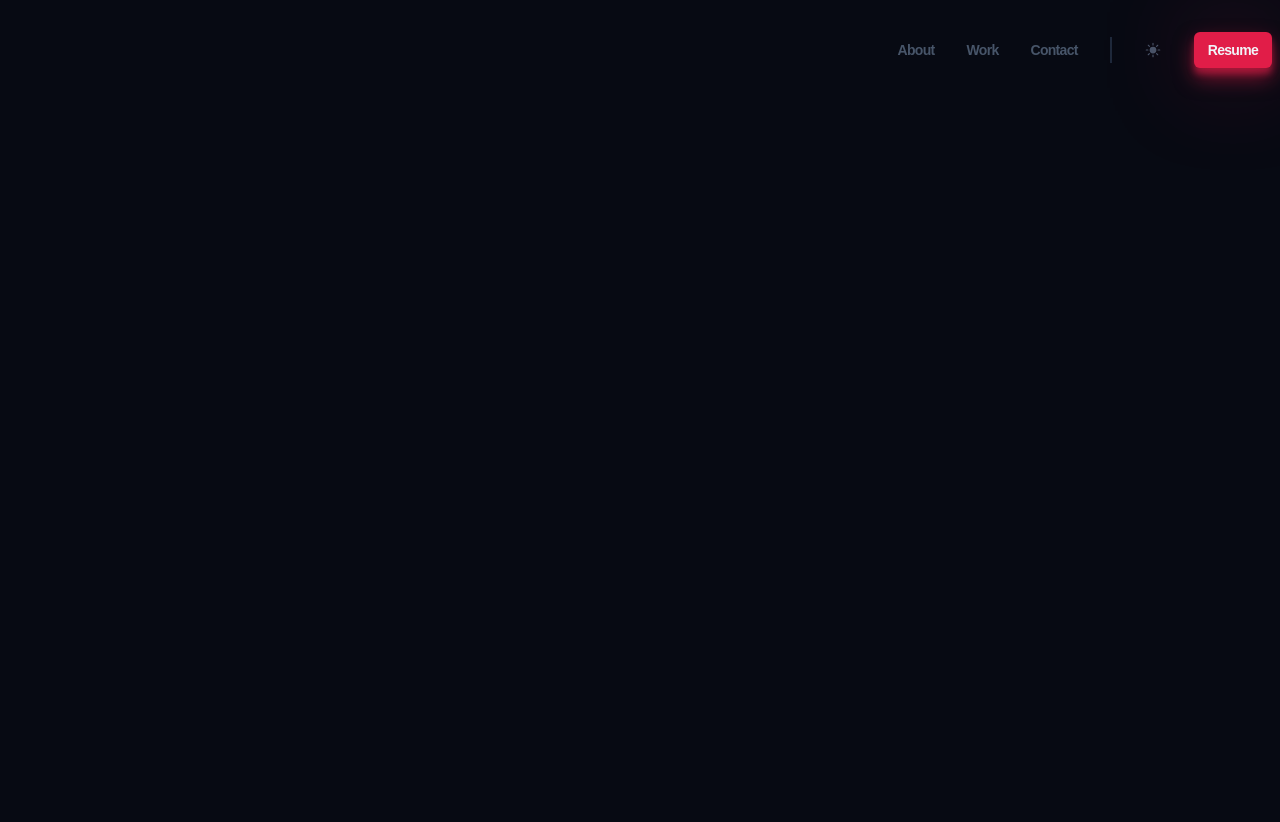
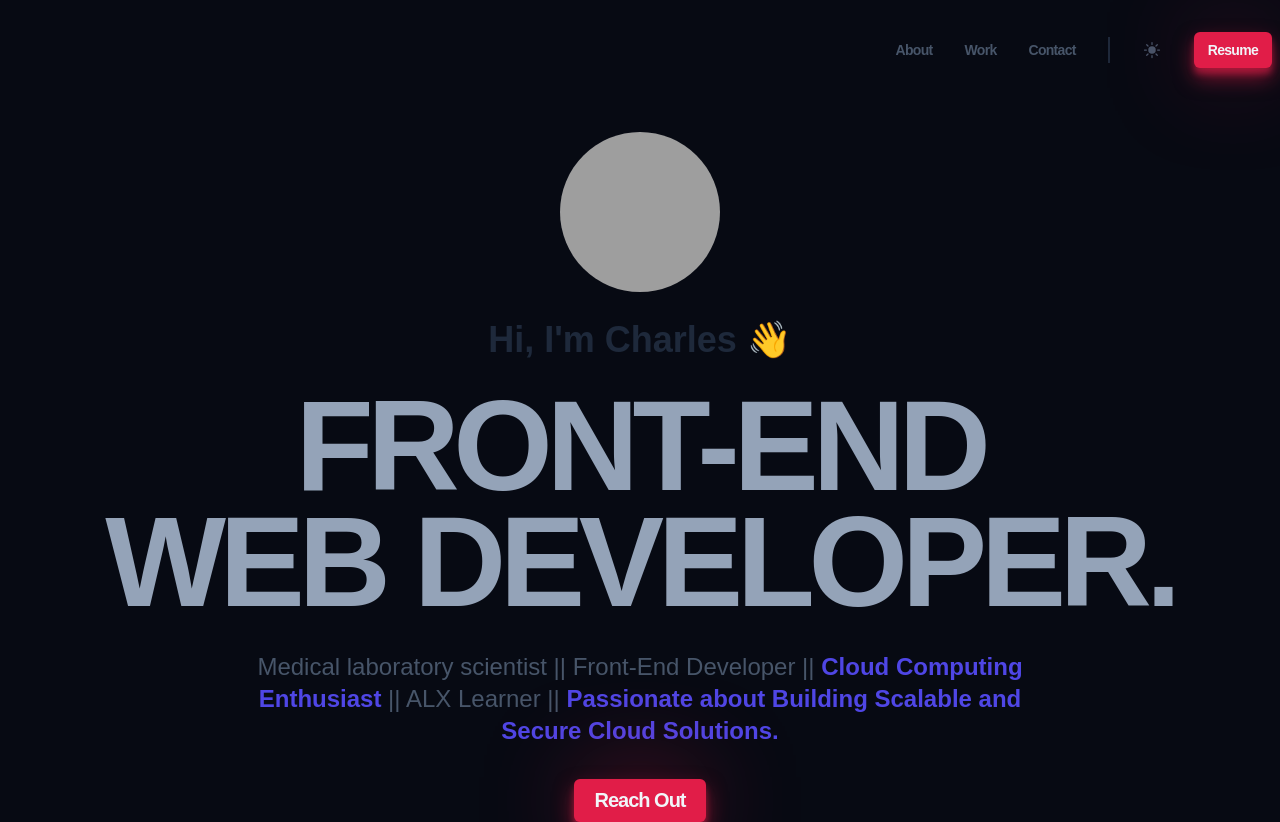
Before and after one commit to Ravencodess/Portfolio-Website, a website built with Vite: page index.html in a window 1280 px wide. Before the commit the page ends 800 px from the top, so only its background shows below. Built offline with nearby package versions, Linux system fonts and the light colour scheme; grey boxes are pictures that could not be loaded; a web font is replaced by a local one.

Commit message:
added hero

```diff
--- a/index.html
+++ b/index.html
@@ -7,11 +7,13 @@
 		<link
 			href="https://api.fontshare.com/v2/css?f[]=general-sans@500,600,400,700&display=swap"
 			rel="stylesheet" />
+		<meta name="description" content="My Portfolio website" />
+		<meta name="keywords" content="web design, html, css, js" />
 		<title>Dev server</title>
 	</head>
 	<body>
 		<header class="header container">
-			<button class="header__hamburger">
+			<button aria-expanded="false" id="hamburger" class="header__hamburger">
 				<svg
 					xmlns="http://www.w3.org/2000/svg"
 					fill="none"
@@ -24,6 +26,38 @@
 						d="M3.75 6.75h16.5M3.75 12h16.5m-16.5 5.25h16.5" />
 				</svg>
 			</button>
+			<!-- MOBILE MENU -->
+			<div id="mobile-menu" class="header__mobile-container">
+				<nav>
+					<ul class="header__mobile">
+						<li>
+							<a class="header__link" href="#about">About</a>
+						</li>
+						<li>
+							<a class="header__link" href="#work">Work</a>
+						</li>
+						<li>
+							<a class="header__link" href="#contact">Contact</a>
+						</li>
+						<li class="header__line"></li>
+						<li>
+							<button class="header__sun">
+								<svg
+									xmlns="http://www.w3.org/2000/svg"
+									viewBox="0 0 24 24"
+									fill="currentColor">
+									<path
+										d="M12 2.25a.75.75 0 01.75.75v2.25a.75.75 0 01-1.5 0V3a.75.75 0 01.75-.75zM7.5 12a4.5 4.5 0 119 0 4.5 4.5 0 01-9 0zM18.894 6.166a.75.75 0 00-1.06-1.06l-1.591 1.59a.75.75 0 101.06 1.061l1.591-1.59zM21.75 12a.75.75 0 01-.75.75h-2.25a.75.75 0 010-1.5H21a.75.75 0 01.75.75zM17.834 18.894a.75.75 0 001.06-1.06l-1.59-1.591a.75.75 0 10-1.061 1.06l1.59 1.591zM12 18a.75.75 0 01.75.75V21a.75.75 0 01-1.5 0v-2.25A.75.75 0 0112 18zM7.758 17.303a.75.75 0 00-1.061-1.06l-1.591 1.59a.75.75 0 001.06 1.061l1.591-1.59zM6 12a.75.75 0 01-.75.75H3a.75.75 0 010-1.5h2.25A.75.75 0 016 12zM6.697 7.757a.75.75 0 001.06-1.06l-1.59-1.591a.75.75 0 00-1.061 1.06l1.59 1.591z"></path>
+								</svg>
+							</button>
+						</li>
+						<li>
+							<a class="header__resume btn" href="#">Resume</a>
+						</li>
+					</ul>
+				</nav>
+			</div>
+			<!-- DESKTOP NAV -->
 			<nav>
 				<ul class="header__menu">
 					<li>
@@ -53,14 +87,30 @@
 				</ul>
 			</nav>
 		</header>
-		<!-- <main>
-      <section class="section"></section>
-      <section class="section"></section>
-      <section class="section"></section>
-      <section class="section"></section>
-      <section class="section"></section>
-    </main>
-    <footer></footer> -->
+		<main>
+			<section class="hero container">
+				<img class="hero__img" src="/potrait.jpg" alt="Profile Picture" />
+				<p class="hero__subtitle">Hi, I'm Charles 👋</p>
+				<h1 class="hero__title">
+					Front-End <br />
+					Web Developer.
+				</h1>
+				<p class="hero__description">
+					Medical laboratory scientist || Front-End Developer ||
+					<strong>Cloud Computing Enthusiast</strong> || ALX Learner ||
+					<strong
+						>Passionate about Building Scalable and Secure Cloud
+						Solutions.</strong
+					>
+				</p>
+				<button class="hero__btn btn">Reach Out</button>
+			</section>
+			<!-- <section class="container"></section>
+      <section class="container"></section>
+      <section class="container"></section>
+      <section class="container"></section> -->
+		</main>
+		<footer></footer>
 		<script type="module" src="./src/main.js"></script>
 	</body>
 </html>
--- a/src/main.js
+++ b/src/main.js
@@ -1,4 +1,25 @@
 import "../styles/modern-normalize.css";
 import "../styles/style.css";
 import "../styles/components/header.css";
+import "../styles/components/hero.css";
 import "../styles/utils.css";
+
+const hamburgerMenu = document.querySelector("#hamburger");
+const mobileMenu = document.querySelector("#mobile-menu");
+
+const toggleMenu = () => {
+	const isOpened = hamburgerMenu.getAttribute("aria-expanded") === "true";
+	isOpened ? closeMenu() : openMenu();
+};
+
+const openMenu = () => {
+	mobileMenu.classList.add("active");
+	hamburgerMenu.setAttribute("aria-expanded", true);
+};
+
+const closeMenu = () => {
+	mobileMenu.classList.remove("active");
+	hamburgerMenu.setAttribute("aria-expanded", false);
+};
+
+hamburgerMenu.addEventListener("click", toggleMenu);
--- a/styles/components/header.css
+++ b/styles/components/header.css
@@ -1,6 +1,8 @@
 .header {
+	/* position: fixed; */
 	display: flex;
 	justify-content: flex-end;
+	align-items: center;
 	padding-top: 2rem;
 	padding-bottom: 2rem;
 }
@@ -11,10 +13,67 @@
 
 .header__hamburger {
 	display: block;
+	z-index: 100;
 	color: var(--clr-light);
 	width: var(--size-2xl);
 	height: var(--size-2xl);
 }
+
+.header__mobile-container {
+	position: absolute;
+	inset: 0;
+	display: none;
+	align-items: center;
+	justify-content: center;
+	width: 100%;
+	height: 100vh;
+	background-color: var(--clr-dark);
+}
+
+.header__mobile-container.active {
+	display: grid;
+}
+
+.header__mobile {
+	display: flex;
+	flex-direction: column;
+	align-items: center;
+	justify-content: center;
+	gap: 1rem;
+	list-style: none;
+}
+
+.header__link {
+	color: var(--clr-slate600);
+	font-size: var(--size-sm);
+	font-weight: 600;
+	text-decoration: none;
+	cursor: pointer;
+	letter-spacing: -0.05em;
+	transition: color 200ms ease-in;
+}
+
+.header__link:hover {
+	color: var(--clr-rose);
+}
+
+.header__line {
+	border: 1px solid var(--clr-slate800);
+	padding-top: 1.5rem;
+	transform: rotate(90deg);
+}
+
+.header__sun {
+	display: block;
+	color: var(--clr-slate600);
+	width: var(--size-base);
+	height: var(--size-base);
+}
+
+.header__resume {
+	font-size: var(--size-xs);
+}
+
 /* 'xs' : '475px */
 /* @media (min-width: 475px) {
 
@@ -31,40 +90,23 @@
 		display: flex;
 		align-items: center;
 		gap: 2rem;
+		padding: 0;
 		list-style: none;
 	}
 
 	.header__link {
-		color: var(--clr-slate600);
 		font-size: var(--size-xs);
-		font-weight: 600;
-		text-decoration: none;
-		cursor: pointer;
-		letter-spacing: -0.05em;
-		transition: color 200ms ease-in;
-	}
-
-	.header__link:hover {
-		color: var(--clr-rose);
 	}
 
 	.header__line {
 		border: 1px solid var(--clr-slate800);
 		padding-top: 1.5rem;
+		transform: none;
 	}
 
-	.header__sun {
-		display: block;
-		color: var(--clr-slate600);
-		width: var(--size-base);
-		height: var(--size-base);
-	}
-
-	.header__resume {
-		font-size: var(--size-xs);
-	}
-
-	.header__hamburger {
+	.header__hamburger,
+	.header__mobile-container,
+	.header__mobile {
 		display: none;
 	}
 }
@@ -76,8 +118,8 @@
 	}
 
 	.header__sun {
-		width: var(--size-lg);
-		height: var(--size-lg);
+		width: var(--size-xl);
+		height: var(--size-xl);
 	}
 
 	.header__resume {
--- /dev/null
+++ b/styles/components/hero.css
@@ -0,0 +1,136 @@
+.hero {
+	display: flex;
+	flex-direction: column;
+	justify-content: center;
+	align-items: center;
+	text-align: center;
+	gap: 1rem;
+	margin-top: 2rem;
+}
+
+.hero__img {
+	border-radius: 50%;
+	width: 8rem;
+	height: 8rem;
+	object-fit: cover;
+}
+
+.hero__subtitle {
+	color: var(--clr-slate800);
+	font-size: var(--size-base);
+	font-weight: 800;
+	line-height: 0.9;
+}
+
+.hero__title {
+	color: var(--clr-slate400);
+	font-size: var(--size-5xl);
+	text-transform: uppercase;
+	letter-spacing: -0.05em;
+	line-height: 0.9;
+}
+
+.hero__description {
+	max-width: 60ch;
+	color: var(--clr-slate600);
+	font-size: var(--size-sm);
+}
+
+.hero__btn {
+	font-size: var(--size-sm);
+}
+
+/* 'xs' : '475px */
+@media (min-width: 475px) {
+	.hero {
+		gap: 1.5rem;
+	}
+
+	.hero__img {
+		width: 8.5rem;
+		height: 8.5rem;
+	}
+
+	.hero__subtitle {
+		font-size: var(--size-lg);
+	}
+
+	.hero__title {
+		font-size: var(--size-6xl);
+	}
+
+	.hero__description {
+		font-size: var(--size-lg);
+	}
+
+	.hero__btn {
+		font-size: var(--size-base);
+	}
+}
+
+/* 'sm': '640px', */
+/* @media (min-width: 640px) {
+
+} */
+
+/* 'md': '768px', */
+/* @media (min-width: 768px) {
+
+} */
+
+/* 'lg': '1024px', */
+@media (min-width: 1024px) {
+	.hero__img {
+		width: 9rem;
+		height: 9rem;
+	}
+
+	.hero__subtitle {
+		font-size: var(--size-2xl);
+	}
+
+	.hero__title {
+		font-size: var(--size-8xl);
+	}
+
+	.hero__description {
+		font-size: var(--size-xl);
+	}
+
+	.hero__btn {
+		font-size: var(--size-lg);
+	}
+}
+
+/* 'xl': '1280px', */
+@media (min-width: 1280px) {
+	.hero {
+		gap: 2rem;
+	}
+
+	.hero__img {
+		width: 10rem;
+		height: 10rem;
+	}
+
+	.hero__subtitle {
+		font-size: var(--size-4xl);
+	}
+
+	.hero__title {
+		font-size: var(--size-9xl);
+	}
+
+	.hero__description {
+		font-size: var(--size-2xl);
+	}
+
+	.hero__btn {
+		font-size: var(--size-xl);
+	}
+}
+
+/* '2xl': '1536px', */
+/* @media (min-width: 1536px) {
+
+} */
--- a/styles/style.css
+++ b/styles/style.css
@@ -39,6 +39,7 @@ html {
 }
 
 body {
+	position: relative;
 	font-family: "General Sans", sans-serif;
 	color: var(--clr-light);
 	background-color: var(--clr-dark);
```
Also changed, not shown: 1 other file.
